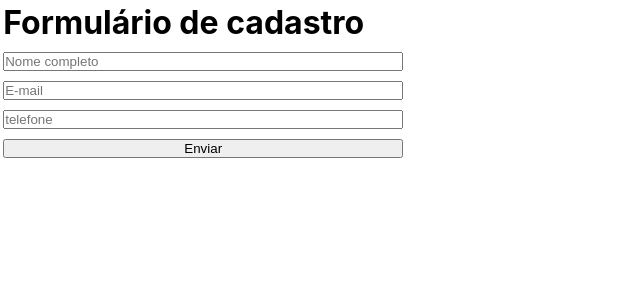
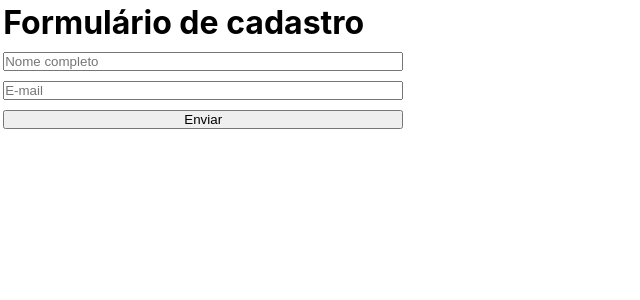
Before and after one commit to denneraladim/FormularioReact, a React (Vite) app: page / in a window 1280 px wide. Shown: the top 300 px of the page, without its empty margins (0-640 px from the left). Built offline with nearby package versions, Linux system fonts and the light colour scheme.

Commit message:
Atualizado

```diff
--- a/src/components/Form/index.jsx
+++ b/src/components/Form/index.jsx
@@ -5,12 +5,11 @@ export default function Form() {
 
     const [name, setName] = useState('')
     const [email, setEmail] = useState('')
-    const {telephone, setTelephone} = useState('')
 
 
     const handleSignupForm = (event) => {
         event.preventDefault()
-        console.log({ name, email, telephone})
+        console.log({ name, email})
       }
     return (
 
@@ -31,14 +30,7 @@ export default function Form() {
            value={email}
            onChange={(event) => setEmail(event.target.value) }
           />
-         <input
-         type='tel'
-         placeholder='telefone'
-         required
-         value={telephone}
-         onChange={(event) => setTelephone(event.target.value) }
-        />
-        <button type='submit'>Enviar</button>
+         <button type='submit'>Enviar</button>
         </form>
        </div>
     )
```
